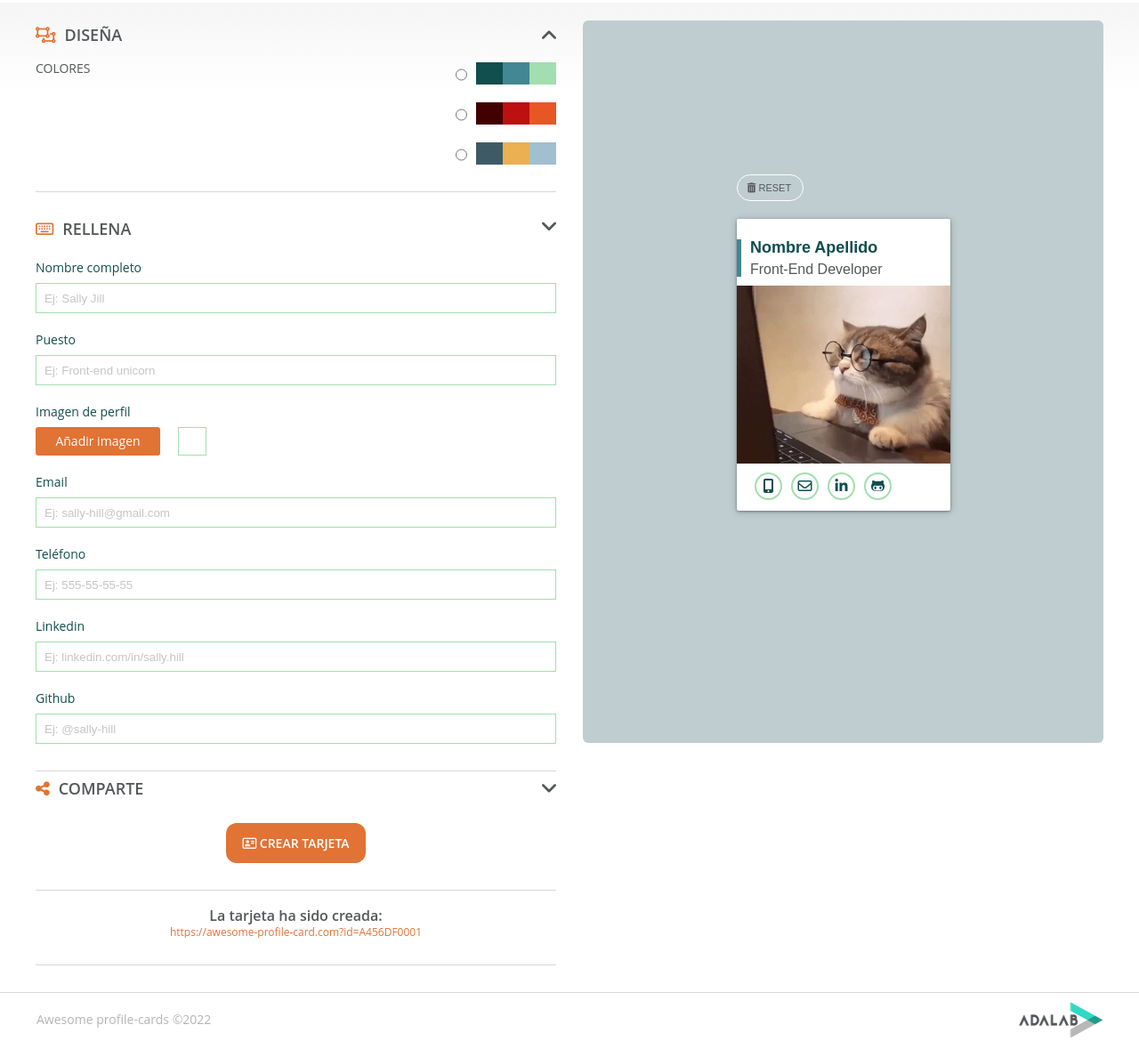
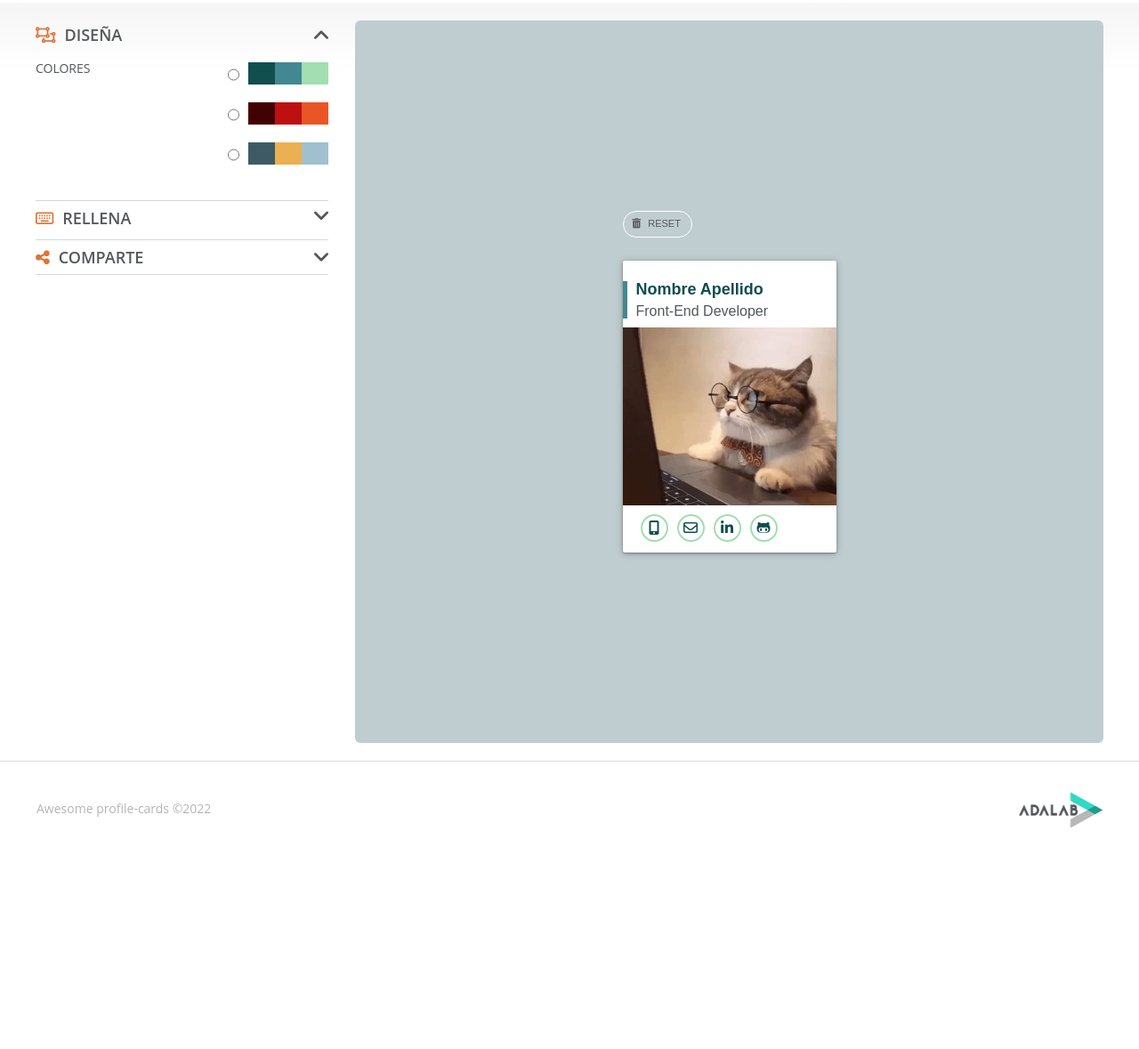
Before and after one commit to Adalab/project-promo-r-module-2-team-1, a website: page docs/profile-cards.html in a window 1280 px wide. Shown: the part 111-1290 px from the top of the page at 89% size. After the commit the page ends 1077 px from the top, so only its background shows below. Drawn offline with Linux system fonts and the light colour scheme.

Commit message:
Update docs

```diff
--- a/docs/profile-cards.html
+++ b/docs/profile-cards.html
@@ -28,7 +28,8 @@
 
   <main class="main">
     <section class="js-card card">
-        <button type="reset" class="js-card__button card__button"><i class="fa-sharp fa-solid fa-trash-can"></i>
+        <div class="card__wrap">
+            <button type="reset" class="js-card__button card__button"><span class="card__button__reset__icon"><i class="fa-sharp fa-solid fa-trash-can"></i></span>
                 Reset</button>
             <article class="js-card__article card__article palette-1">
                 <div class="js-profile profile">
@@ -49,6 +50,7 @@
                     </ul>
                 </nav>
             </article>
+        </div>
     </section>
     <section class="main__form">
       <form action="" method="POST">
@@ -58,9 +60,9 @@
                     <i class="legend__icon fa-regular fa-object-ungroup"></i>
                     Diseña
                 </legend>
-                <img class="legend__scroll arrow-up" src="./assets/images/ico-scroll-down.svg" alt="Icono desplegable">
+                <img class="js-arrow-design legend__scroll arrow-up" src="./assets/images/ico-scroll-down.svg" alt="Icono desplegable">
             </section>
-            <section class="design__wrap2 collapsed">
+            <section class="js-design__wrap2 design__wrap2">
                 <h3 class="color">Colores</h3>
                 <section class="palettes">
                     <div class="palettes__1">
@@ -85,8 +87,9 @@
                     </div>
                 </section>
             </section>
+            <div class="line"></div>
+        </fieldset>
 
-        </fieldset>
             <fieldset class="fill">
 
                 <section class="fill__wrap1">
@@ -94,10 +97,10 @@
                         <i class="legend__icon fa-regular fa-keyboard"></i>
                         Rellena
                     </legend>
-                    <img class="legend__scroll arrow-down" src="./assets/images/ico-scroll-down.svg" alt="Icono desplegable">
+                    <img class="js-arrow-fill legend__scroll arrow-down" src="./assets/images/ico-scroll-down.svg" alt="Icono desplegable">
                 </section>
 
-                <section class="fill__wrap2">
+                <section class="js-fill__wrap2 fill__wrap2 collapsed">
 
                     <label for="name" class="fill__label">Nombre completo</label>
                     <input class="js-name fill__input" id="name" type="text" name="name" required placeholder="Ej: Sally Jill">
@@ -124,6 +127,7 @@
                     <input class="js-github fill__input" id="github" type="text" name="github" required required placeholder="Ej: @sally-hill">
 
                 </section>
+                <div class="line"></div>
             </fieldset>
 
 
@@ -132,16 +136,17 @@
                     <legend class="share__wrap1--legend">
                         <i class="legend__icon fa-solid fa-share-nodes"></i>Comparte
                     </legend>
-                    <img  class="legend__scroll arrow-down" src="./assets/images/ico-scroll-down.svg" alt="Icono desplegable">
+                    <img  class="js-arrow-share legend__scroll arrow-down" src="./assets/images/ico-scroll-down.svg" alt="Icono desplegable">
                 </section>
 
-                <section class="share__wrap2">
-                    <button class="share__wrap2--button" id="created-card" type="submit"><i class="share__card fa-regular fa-address-card"></i>
+                <section class="js-share__wrap2 share__wrap2 collapsed">
+                    <button class="js-create__btn share__wrap2--button" id="created-card" type="submit"><i class="share__card fa-regular fa-address-card"></i>
                         Crear tarjeta
                     </button>
                 </section>
+                <div class="line"></div>
 
-                <section class="share__wrap3">
+                <section class="js-share__wrap3 share__wrap3 collapsed">
                     <h3 class="share__wrap3--h3">La tarjeta ha sido creada:</h3>
                     <a class="share__wrap3--link" href="#">https://awesome-profile-card.com?id=A456DF0001</a>
         <!--       <a class="share__wrap3--twitter twitter-share-button" href="https://twitter.com/share?ref_src=twsrc%5Etfw" data-show-count="false">
@@ -150,9 +155,11 @@
                     <div class="share__wrap3--hr">
                     <script async src="https://platform.twitter.com/widgets.js" charset="utf-8"></script>
                     </div> -->
+                    <div class="line"></div>
                 </section>
 
             </fieldset>
+
 
 
       </form>
```
Also changed, not shown: docs/assets/js/main.js (+1 -1 lines), docs/index.html (+7 -9 lines), docs/assets/css/main.css. Lines whose indentation alone changed are shown as unchanged.
